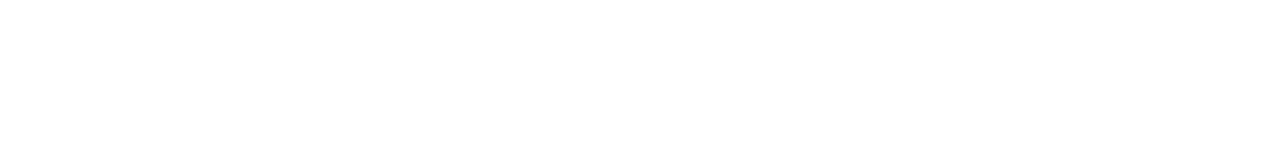
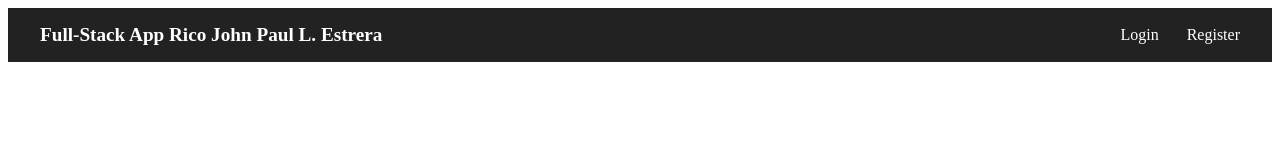
Before and after one commit to Rico-John-Paul-Estrera/Full-Stack-Web-App, a plain HTML site: page index.html in a window 1280 px wide. Drawn offline with Linux system fonts and the light colour scheme.

Commit message:
Phase 1 NAVBAR done

```diff
--- a/index.html
+++ b/index.html
@@ -7,6 +7,13 @@
     <link rel="stylesheet" href="./style.css">
 </head>
 <body>
+    <nav class="navbar">
+        <div class="navbar-brand">Full-Stack App Rico John Paul L. Estrera</div>
+        <div class="navbar-links role-logged-out">
+            <a href="#/login">Login</a>
+            <a href="#/register">Register</a>
+        </div>
+    </nav>
 
 
 
--- a/style.css
+++ b/style.css
@@ -0,0 +1,24 @@
+.navbar {
+    display: flex;
+    justify-content: space-between;
+    align-items: center;
+    background: #222;
+    color: #fff;
+    padding: 1rem 2rem;
+}
+
+.navbar-brand {
+    font-weight: bold;
+    font-size: 1.2rem;
+}
+
+.navbar-links a{
+    color: #fff;
+    text-decoration: none;
+    margin-left: 1.5rem;
+    font-size: 1rem;
+}
+
+.navbar-links a:hover {
+    text-decoration: underline;
+}
```
